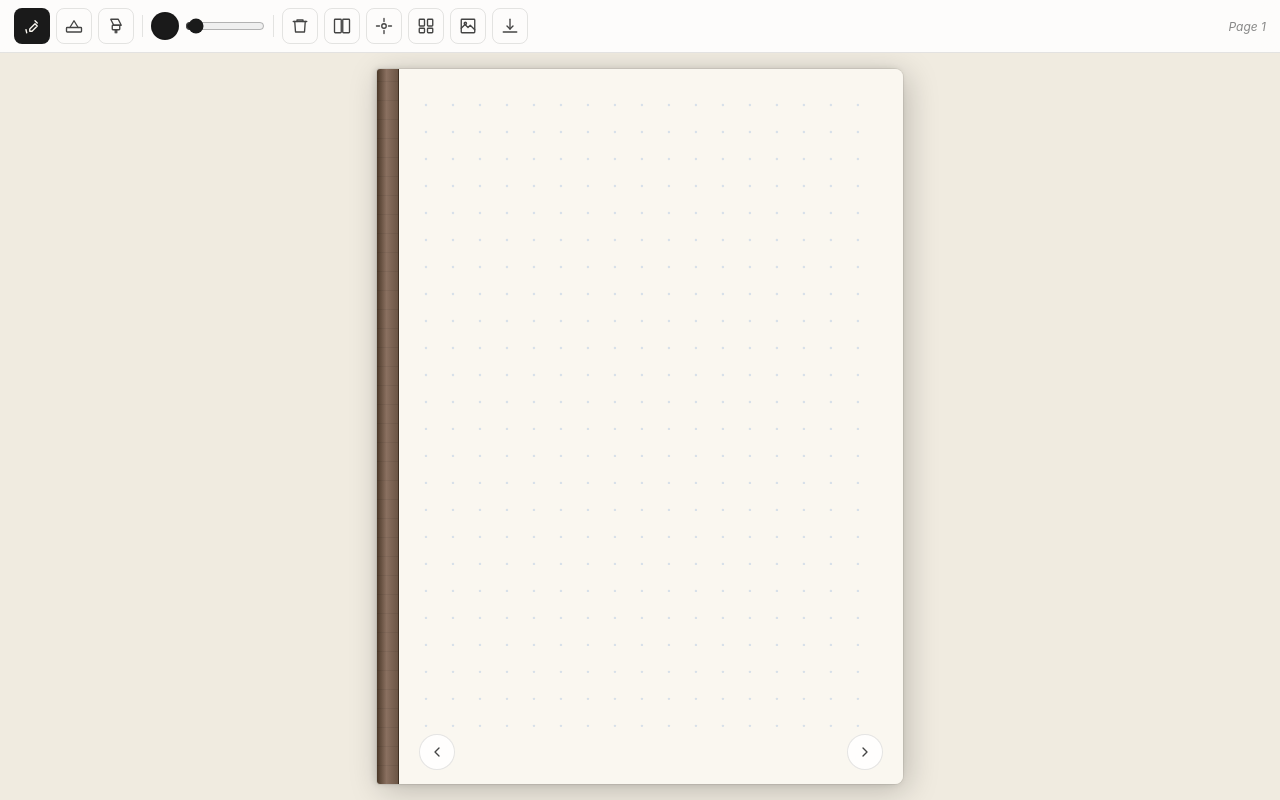
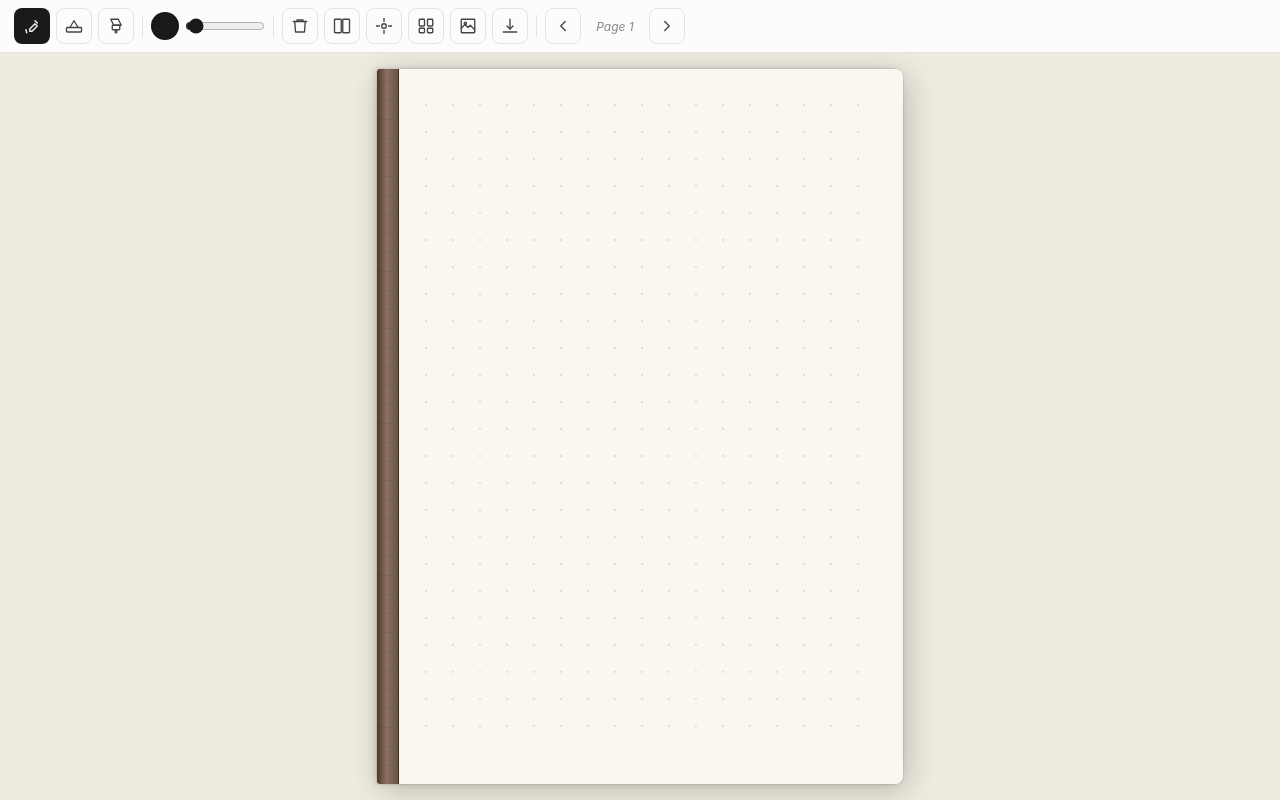
Before and after one commit to ksiondag/journal-pwa, a plain HTML site: page index.html in a window 1280 px wide. Drawn offline with Linux system fonts and the light colour scheme.

Commit message:
Change page turning button placement

```diff
--- a/index.html
+++ b/index.html
@@ -67,7 +67,15 @@
       <svg viewBox="0 0 24 24"><path d="M12 3v13"/><path d="M8 12l4 4 4-4"/><path d="M3 20h18"/></svg>
     </button>
 
+    <div class="sep"></div>
+
+    <button class="tool-btn" id="btn-prev" title="Previous page">
+      <svg viewBox="0 0 24 24"><path d="M15 18l-6-6 6-6"/></svg>
+    </button>
     <span id="page-label">Page 1</span>
+    <button class="tool-btn" id="btn-next" title="Next page">
+      <svg viewBox="0 0 24 24"><path d="M9 18l6-6-6-6"/></svg>
+    </button>
   </div>
 
   <div id="journal-wrap">
@@ -81,14 +89,6 @@
         <svg id="page-lines" xmlns="http://www.w3.org/2000/svg"></svg>
         <canvas id="draw-canvas"></canvas>
         <div id="turn-overlay"></div>
-        <div id="page-nav">
-          <button class="nav-btn" id="btn-prev" title="Previous page">
-            <svg viewBox="0 0 24 24"><path d="M15 18l-6-6 6-6"/></svg>
-          </button>
-          <button class="nav-btn" id="btn-next" title="Next page">
-            <svg viewBox="0 0 24 24"><path d="M9 18l6-6-6-6"/></svg>
-          </button>
-        </div>
       </div>
     </div>
   </div>
--- a/style.css
+++ b/style.css
@@ -258,38 +258,11 @@ html, body {
   color: var(--ui-muted);
   font-style: italic;
   white-space: nowrap;
-  margin-left: auto;
   flex-shrink: 0;
+  min-width: 56px;
+  text-align: center;
 }
 
-/* ── Nav buttons on page ─────────────────────────────── */
-#page-nav {
-  position: absolute;
-  bottom: 14px;
-  left: 0; right: 0;
-  display: flex;
-  justify-content: space-between;
-  padding: 0 20px;
-  pointer-events: none;
-  z-index: 4;
-}
-.nav-btn {
-  pointer-events: all;
-  width: 36px; height: 36px;
-  border-radius: 50%;
-  border: 1px solid var(--ui-border);
-  background: var(--ui-bg);
-  backdrop-filter: blur(8px);
-  -webkit-backdrop-filter: blur(8px);
-  cursor: pointer;
-  display: flex; align-items: center; justify-content: center;
-  color: var(--ui-text);
-  font-size: 18px;
-  transition: background 0.12s;
-  -webkit-tap-highlight-color: transparent;
-}
-.nav-btn:hover { background: rgba(255,255,255,0.97); }
-.nav-btn svg { width: 16px; height: 16px; stroke: currentColor; fill: none; stroke-width: 2; stroke-linecap: round; stroke-linejoin: round; }
 
 /* ── Toast ───────────────────────────────────────────── */
 #toast {
```
